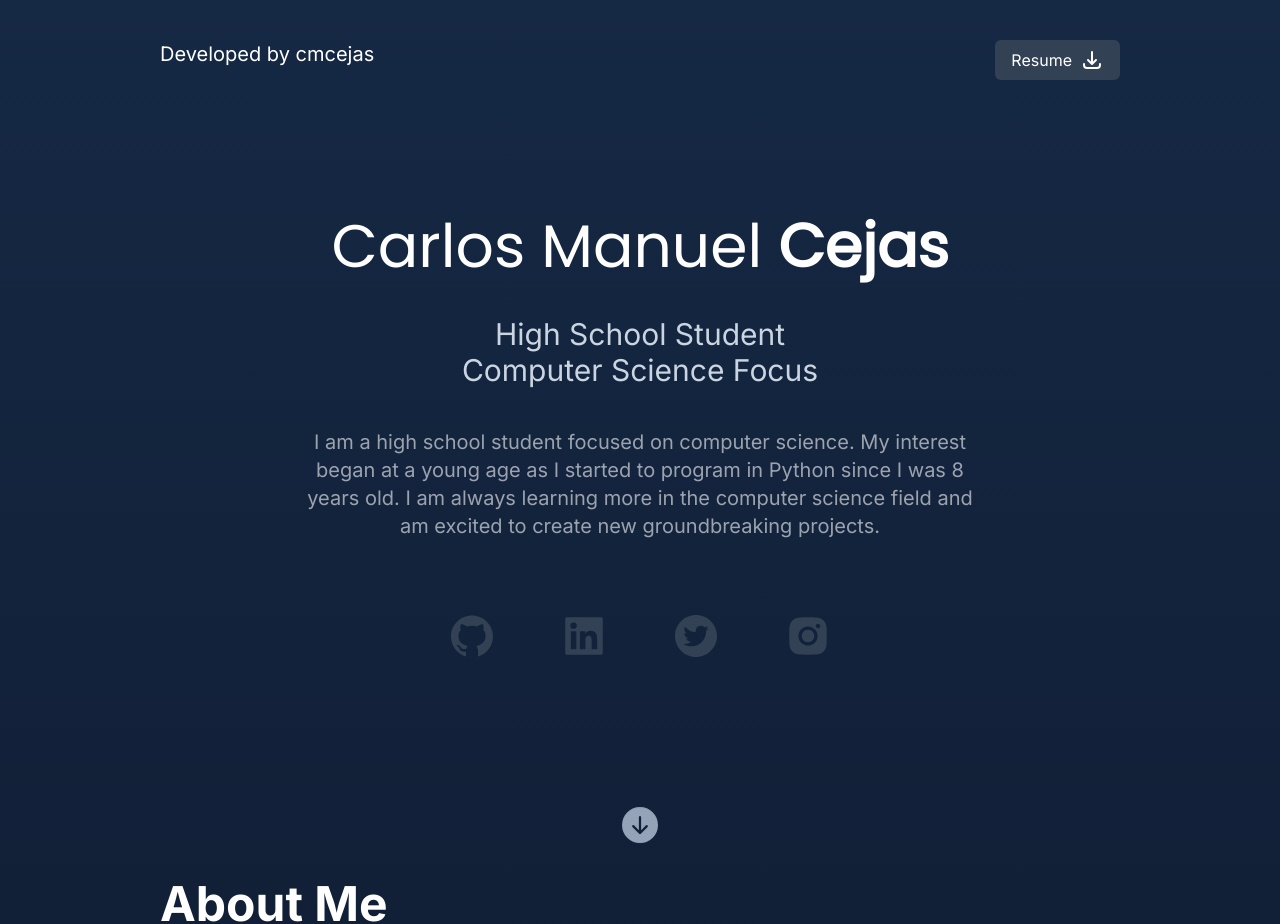
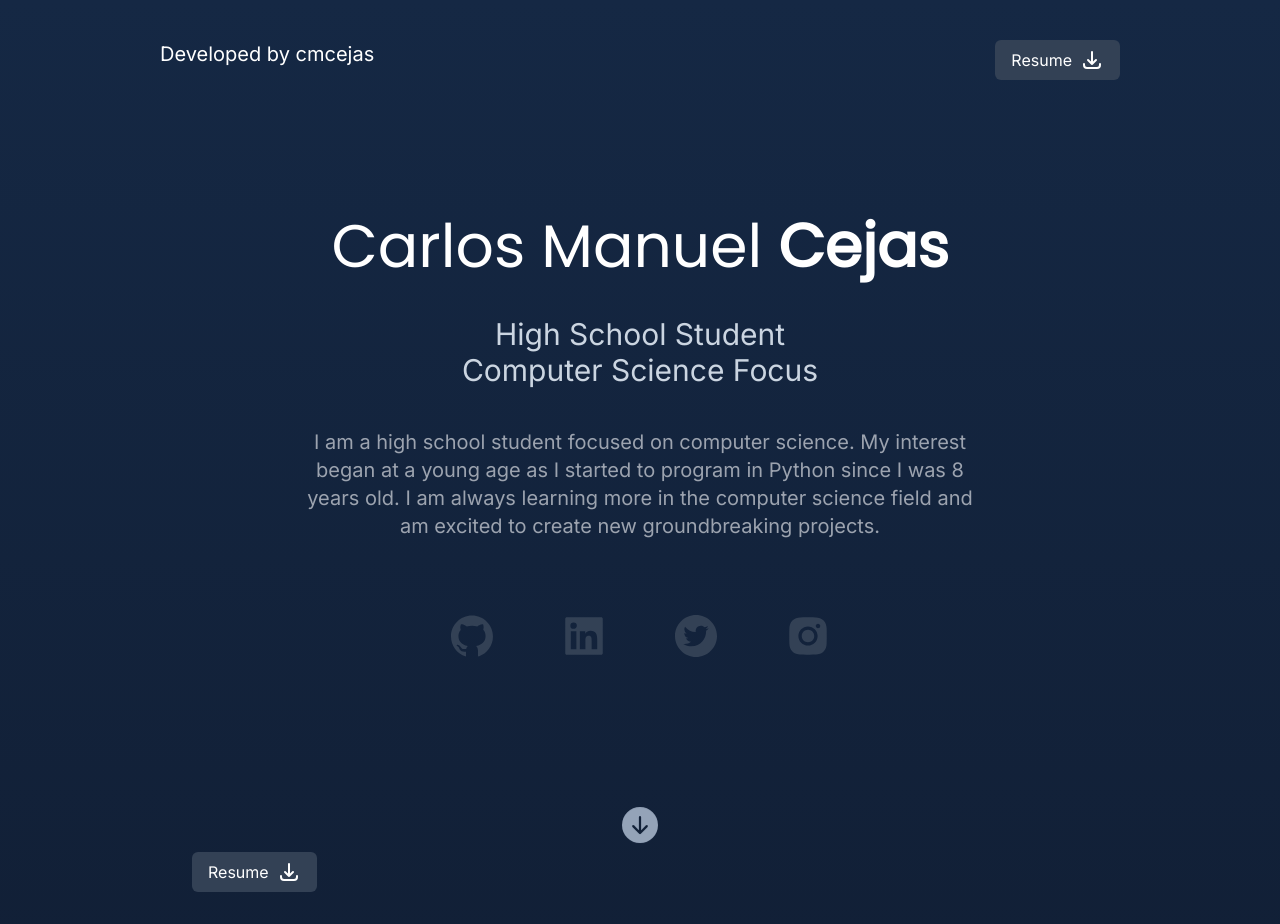
Before and after one commit to cmcejas/portfolio, a Next.js app: page / in a window 1280 px wide. Shown: the top 924 px of the page. Built offline with nearby package versions, Linux system fonts and the light colour scheme.

Commit message:
Update page.tsx

```diff
--- a/app/page.tsx
+++ b/app/page.tsx
@@ -66,6 +66,16 @@ export default function Home() {
         <div className="flex justify-center fade-in-up text-slate-400 text-4xl pt-36 invisible lg:visible">
           <a href="#two"><BsFillArrowDownCircleFill className="animate-bounce" /></a>
         </div>
+
+          <li className="flex mx-auto fade-in-up">
+              <a className="bg-slate-700 text-white px-4 py-2 rounded-md ml-8 hover:transform hover:-translate-y-1 transition-transform duration-300 flex items-center space-x-2" href="Resume.pdf" download>
+                <span>Resume</span>
+                <svg className="h-6 w-6" fill="none" viewBox="0 0 24 24" stroke="currentColor">
+                  <path strokeLinecap="round" strokeLinejoin="round" strokeWidth="2" d="M4 16v1a3 3 0 003 3h10a3 3 0 003-3v-1m-4-4l-4 4m0 0l-4-4m4 4V4" />
+                </svg>
+              </a>
+            </li>
+
         </section>
 
         {/* second page */}
```
